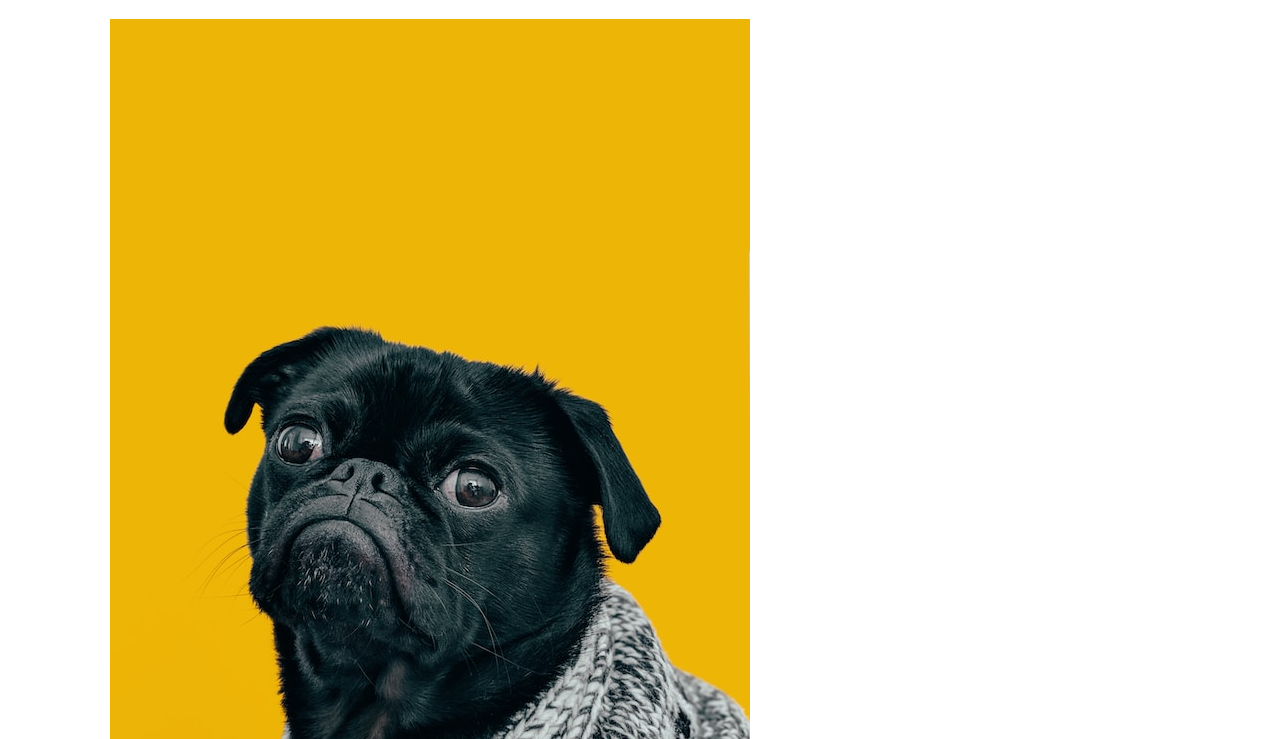
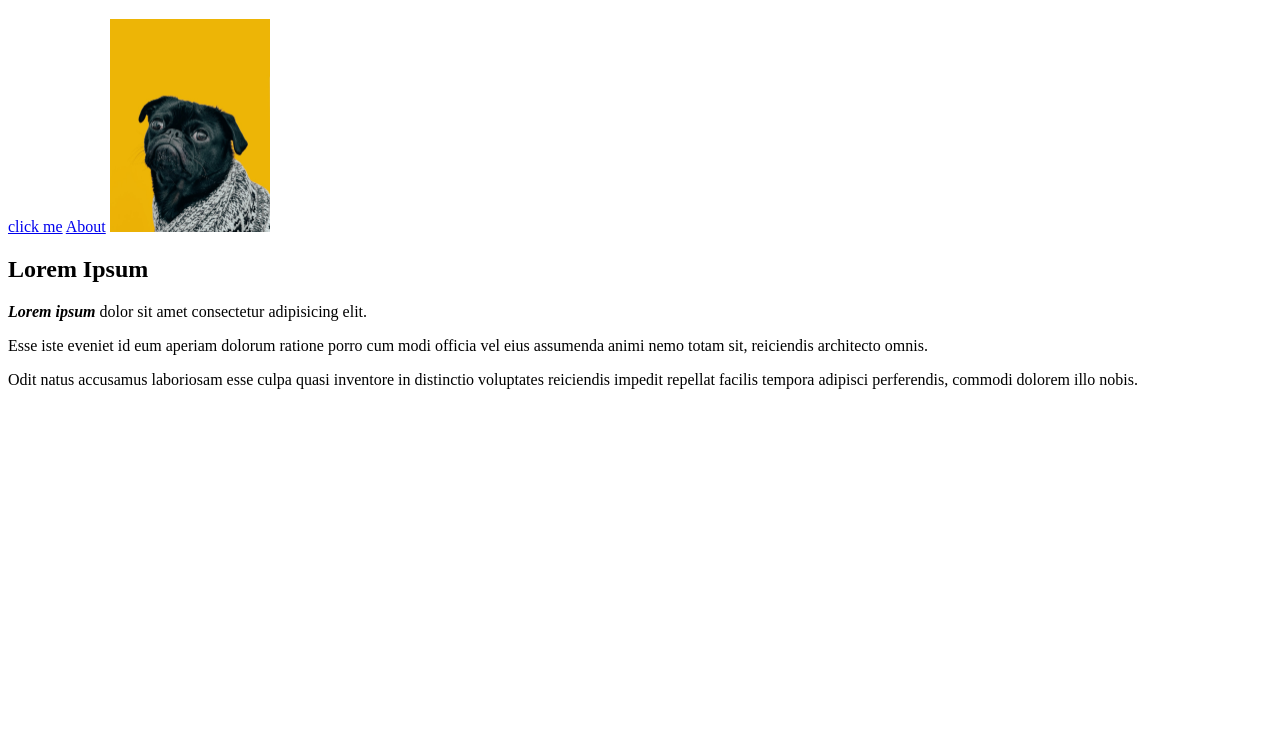
Before and after one commit to karl-perkins/my-first-website, a plain HTML site: page index.html in a window 1280 px wide. Shown: the part 61-800 px from the top of the page. Drawn offline with Linux system fonts and the light colour scheme.

Commit message:
Add height and width attributes to dog.jpg image in index.html

```diff
--- a/index.html
+++ b/index.html
@@ -8,7 +8,12 @@
 		<h1>Homepage</h1>
 		<a href="https://www.theodinproject.com/about">click me</a>
 		<a href="./pages/about.html">About</a>
-		<img src="./images/dog.jpg" alt="Charles the dog">
+		<img
+			src="./images/dog.jpg"
+			alt="Charles the dog"
+			height="213.25"
+			width="160"
+		/>
 		<!-- Use Lorem Ipsum as placeholder text -->
 		<h2>Lorem Ipsum</h2>
 		<p>
```
